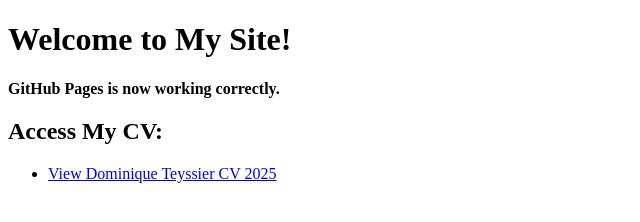
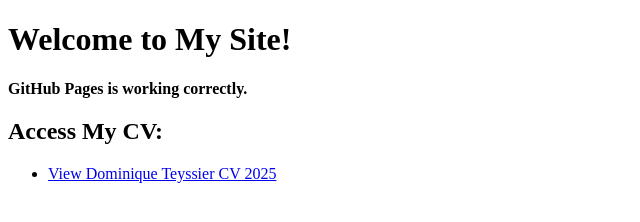
Before and after one commit to SATSYS/INTRO, a plain HTML site: page index.html in a window 1280 px wide. Shown: the full height of the page, 0-640 px from the left. Drawn offline with Linux system fonts and the light colour scheme.

Commit message:
Fix typo in GitHub Pages status message

```diff
--- a/index.html
+++ b/index.html
@@ -7,7 +7,7 @@
 </head>
 <body>
     <h1>Welcome to My Site!</h1>
-    <p><strong>GitHub Pages is now working correctly.</strong></p>
+    <p><strong>GitHub Pages is working correctly.</strong></p>
 
     <h2>Access My CV:</h2>
     <ul>
```
